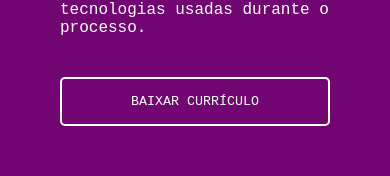
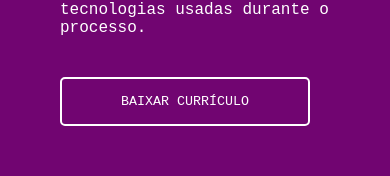
Before and after one commit to adrianemaciel/my-portfolio-react, a React (Create React App) app: page / in a window 390 px wide. Shown: the part 376-552 px from the top of the page. Built offline with nearby package versions, Linux system fonts and the light colour scheme.

Commit message:
button about responsive refactor

```diff
--- a/src/components/Home/styles.css
+++ b/src/components/Home/styles.css
@@ -66,6 +66,7 @@ h1 {
   }
 
   .about button {
+    max-width: 250px;
     width: 100%;
   }
 }
```
